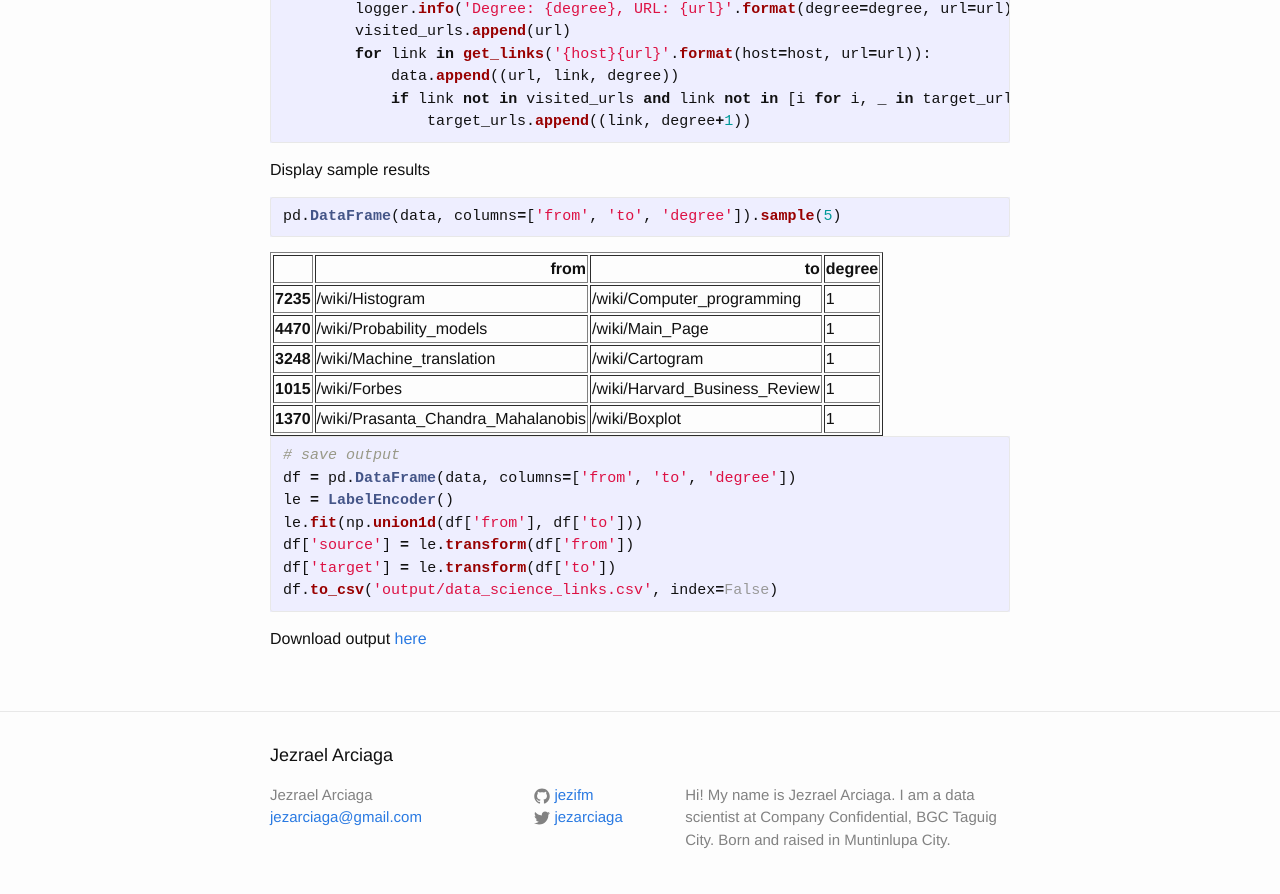
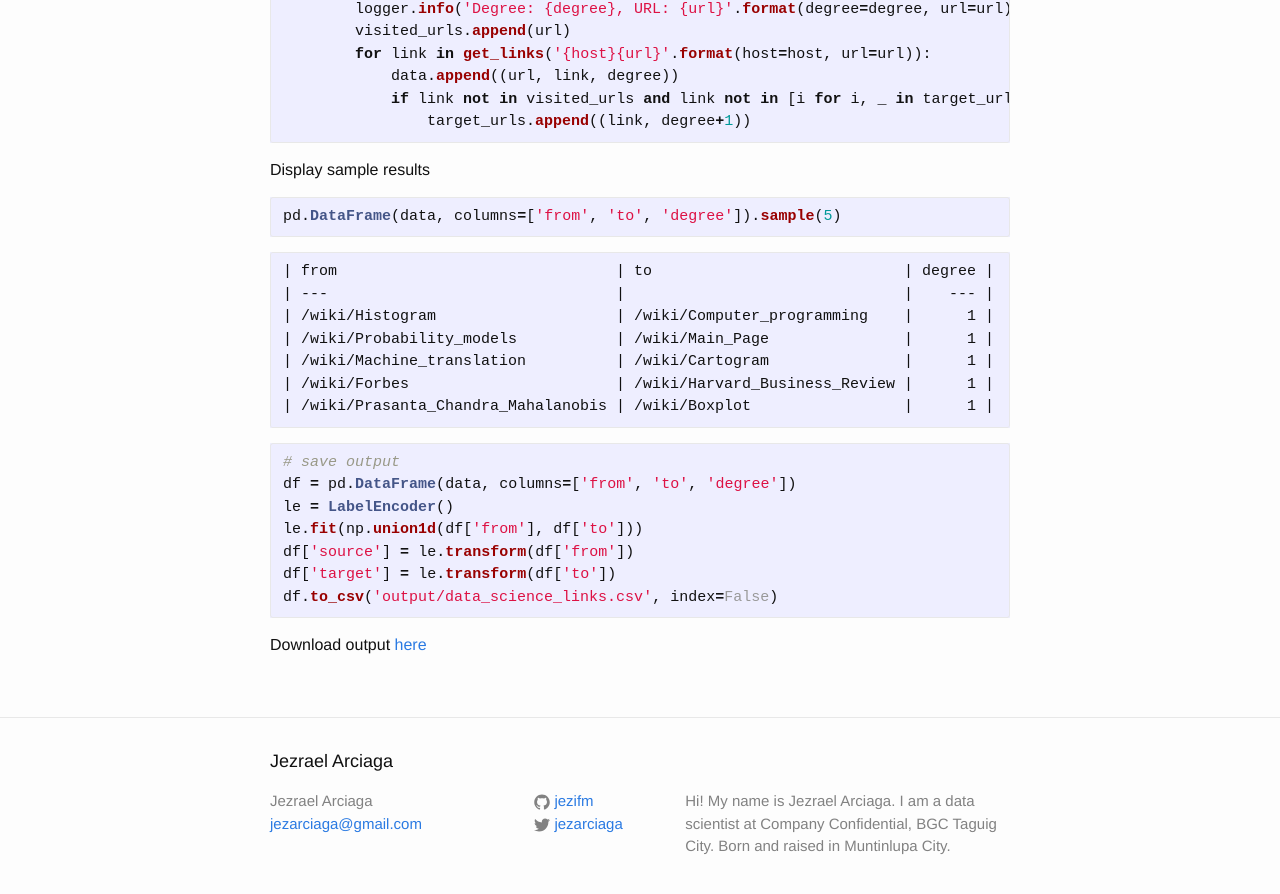
Before and after one commit to dharmeshkakadia/jezifm.github.io, a Jekyll site: the page built from _posts/2016-05-17-mining-wikipedia.markdown, in a window 1280 px wide and 900 px high, scrolled down 1931 px. Shown: the top 894 px of the window. Built offline with Jekyll 4.4.1, drawn with Linux system fonts in a browser that asks for light colours.

Commit message:
Modified post to use assets url

````diff
--- a/_posts/2016-05-17-hosting-dataset.markdown
+++ b/_posts/2016-05-17-hosting-dataset.markdown
@@ -42,8 +42,10 @@
 2. Upload dataset to public folder
 3. Copy Link
 
+_Update: dropbox doesn't allow this anymore_
+
 Thats it for now. I don't see any reason yet not to use dropbox.
 
 ### Site Update!
 
-I discovered https://opendata.socrata.com/. It lets you upload dataset.
+I discovered jekyll allows you to host static files via `assets` folder, which is very nice.
--- a/_posts/2016-05-17-mining-wikipedia.markdown
+++ b/_posts/2016-05-17-mining-wikipedia.markdown
@@ -113,52 +114,15 @@
 
 
 
-
-<div>
-<table border="1" class="dataframe">
-  <thead>
-    <tr style="text-align: right;">
-      <th></th>
-      <th>from</th>
-      <th>to</th>
-      <th>degree</th>
-    </tr>
-  </thead>
-  <tbody>
-    <tr>
-      <th>7235</th>
-      <td>/wiki/Histogram</td>
-      <td>/wiki/Computer_programming</td>
-      <td>1</td>
-    </tr>
-    <tr>
-      <th>4470</th>
-      <td>/wiki/Probability_models</td>
-      <td>/wiki/Main_Page</td>
-      <td>1</td>
-    </tr>
-    <tr>
-      <th>3248</th>
-      <td>/wiki/Machine_translation</td>
-      <td>/wiki/Cartogram</td>
-      <td>1</td>
-    </tr>
-    <tr>
-      <th>1015</th>
-      <td>/wiki/Forbes</td>
-      <td>/wiki/Harvard_Business_Review</td>
-      <td>1</td>
-    </tr>
-    <tr>
-      <th>1370</th>
-      <td>/wiki/Prasanta_Chandra_Mahalanobis</td>
-      <td>/wiki/Boxplot</td>
-      <td>1</td>
-    </tr>
-  </tbody>
-</table>
-</div>
-
+```
+| from                               | to                            | degree |
+| ---                                |                               |    --- |
+| /wiki/Histogram                    | /wiki/Computer_programming    |      1 |
+| /wiki/Probability_models           | /wiki/Main_Page               |      1 |
+| /wiki/Machine_translation          | /wiki/Cartogram               |      1 |
+| /wiki/Forbes                       | /wiki/Harvard_Business_Review |      1 |
+| /wiki/Prasanta_Chandra_Mahalanobis | /wiki/Boxplot                 |      1 |
+```
 
 
 
@@ -172,5 +136,4 @@
 df.to_csv('output/data_science_links.csv', index=False)
 ```
 
-
-Download output [here](https://dl.dropboxusercontent.com/u/98529778/dataset/data_science_links.csv)
+Download output [here]({{ page.dataset_link | relative_url }})
--- a/_posts/2016-05-23-visualizing-wikipedia-dataset-2.markdown
+++ b/_posts/2016-05-23-visualizing-wikipedia-dataset-2.markdown
@@ -50,7 +50,7 @@
 <script>
 	var DATASET_LIMIT = 20;
 	$("#chart").append("<img src='{{ page.loading_data_gif }}'></img>");
-	d3.text("{{ page.dataset_link }}", function(data) {
+	d3.text("{{ page.dataset_link | relative_url }}", function(data) {
 		$("#chart").empty();
 		// process data
 		var dataset = d3.csv.parse(data);
````
Also changed, not shown: other parts of _posts/2016-05-17-mining-wikipedia.markdown (+1 -0 lines), other parts of _posts/2016-05-23-visualizing-wikipedia-dataset-2.markdown (+1 -1 lines), _posts/2016-05-18-visualizing-wikipedia-dataset.markdown (+6 -4 lines).
